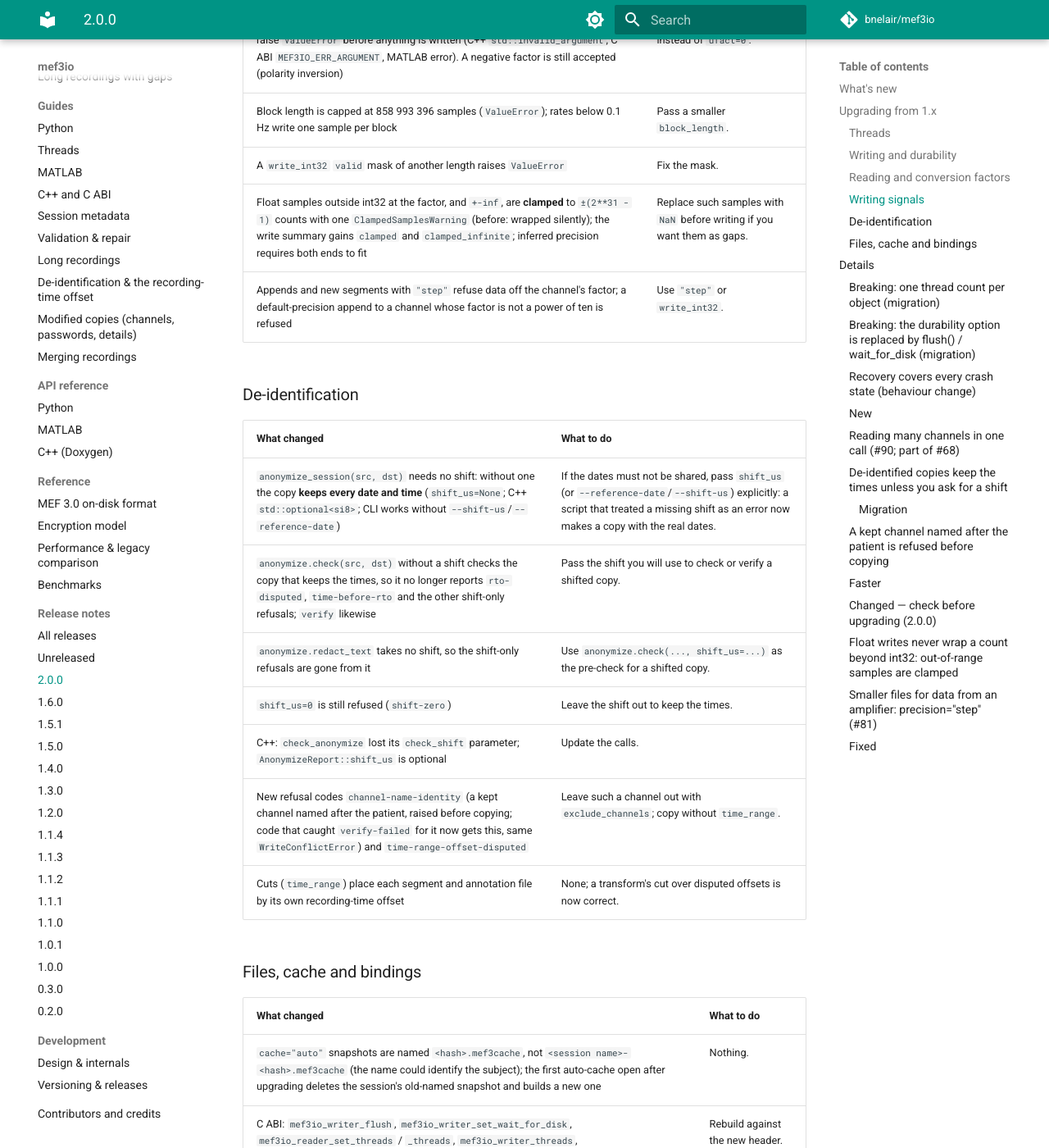
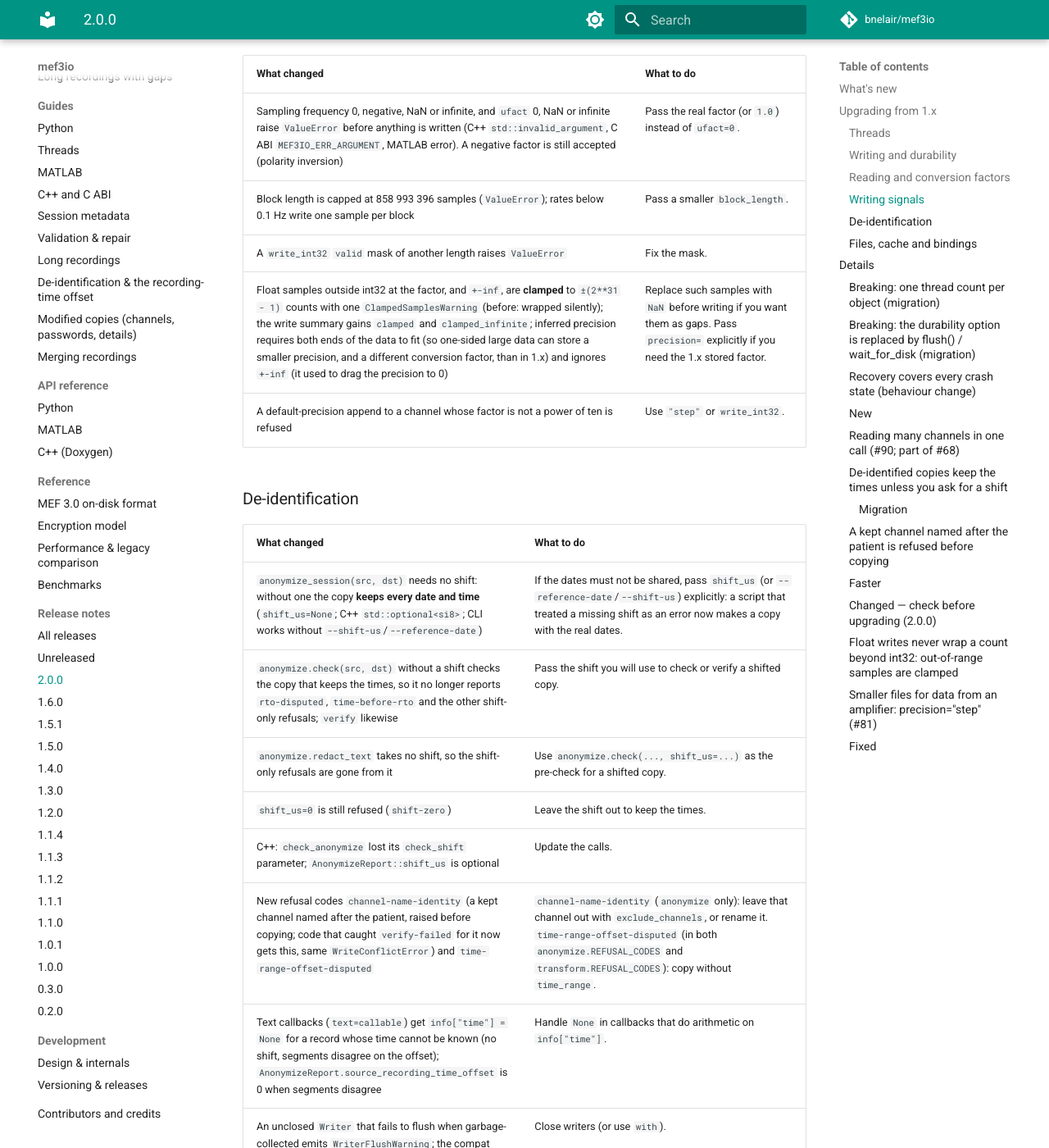
Before and after one commit to bnelair/mef3io, an MkDocs documentation site: the page built from docs/release_notes/2.0.0.md, in a window 1280 px wide and 1400 px high, scrolled down 3262 px. Shown: the whole window at 82% size. Built offline with MkDocs 1.6.1 and Material for MkDocs 9.7.7, drawn with Linux system fonts in a browser that asks for light colours; comment, search, counter and statistics services are not loaded; some of the changed text lies outside the part shown.

Commit message:
Docs 2.0.0: apply round-1 review findings
Co-Authored-By: Claude Opus 5.5 <noreply@anthropic.com>
Claude-Session: https://claude.ai/code/session_01PWYBRHqzczzUfo99eFKLmQ

```diff
--- a/docs/release_notes/2.0.0.md
+++ b/docs/release_notes/2.0.0.md
@@ -58,8 +58,9 @@ below.
 | `Writer(durability=)` / `MefWriter(durability=)` removed (`TypeError`); also C++ `SessionWriter::set_durable` / `durable()` / `SegmentSpec::durable`, C ABI `mef3io_writer_set_durable`, MEX `writer_set_durable`, MATLAB `Writer(Durability=)` | `durability="fast"`: remove it (now the default). `durability="full"`: `wait_for_disk=True`, or the default plus `w.flush()` at the points that must survive a power cut (cheaper). |
 | `close()` and leaving a `with` block now flush, and raise if the flush fails | Nothing, unless you relied on `close()` ignoring a flush error. C++ destructor and `mef3io_writer_close` cannot report a failure: call `flush()` first. |
 | A failed flush is remembered: every later `flush()`/`close()` raises again | Treat the first failure as final. |
-| The default no longer flushes the two headers an append patches, so the `.tmet` can reach the disk before the data it describes | After an unclean shutdown run `python -m mef3io recover SESSION --apply`. |
+| The default no longer flushes the two headers an append patches, so the `.tmet` can reach the disk before the data it describes | After an unclean shutdown, run `python -m mef3io recover SESSION.mefd` (dry run, lists what it would fix), then add `--apply`. |
 | `recover --apply` no longer runs a session-wide repair, and `--no-repair` is gone | Run `repair` by explicit check id for findings on healthy segments. |
+| `recover` (dry run and `--apply`) now also finds and re-derives stale declarations in each channel's last segment, and recovers an index that fails its own CRC; `RecoveredSegment.declarations` is new | Nothing to change; re-run the dry run on sessions you had marked healthy (it can now list segments 1.x called healthy). |
 
 ### Reading and conversion factors
 
@@ -82,8 +83,8 @@ below.
 | Sampling frequency 0, negative, NaN or infinite, and `ufact` 0, NaN or infinite raise `ValueError` before anything is written (C++ `std::invalid_argument`, C ABI `MEF3IO_ERR_ARGUMENT`, MATLAB error). A negative factor is still accepted (polarity inversion) | Pass the real factor (or `1.0`) instead of `ufact=0`. |
 | Block length is capped at 858 993 396 samples (`ValueError`); rates below 0.1 Hz write one sample per block | Pass a smaller `block_length`. |
 | A `write_int32` `valid` mask of another length raises `ValueError` | Fix the mask. |
-| Float samples outside int32 at the factor, and `+-inf`, are **clamped** to `±(2**31 - 1)` counts with one `ClampedSamplesWarning` (before: wrapped silently); the write summary gains `clamped` and `clamped_infinite`; inferred precision requires both ends to fit | Replace such samples with `NaN` before writing if you want them as gaps. |
-| Appends and new segments with `"step"` refuse data off the channel's factor; a default-precision append to a channel whose factor is not a power of ten is refused | Use `"step"` or `write_int32`. |
+| Float samples outside int32 at the factor, and `+-inf`, are **clamped** to `±(2**31 - 1)` counts with one `ClampedSamplesWarning` (before: wrapped silently); the write summary gains `clamped` and `clamped_infinite`; inferred precision requires both ends of the data to fit (so one-sided large data can store a smaller precision, and a different conversion factor, than in 1.x) and ignores `+-inf` (it used to drag the precision to 0) | Replace such samples with `NaN` before writing if you want them as gaps. Pass `precision=` explicitly if you need the 1.x stored factor. |
+| A default-precision append to a channel whose factor is not a power of ten is refused | Use `"step"` or `write_int32`. |
 
 ### De-identification
 
@@ -94,7 +95,9 @@ below.
 | `anonymize.redact_text` takes no shift, so the shift-only refusals are gone from it | Use `anonymize.check(..., shift_us=...)` as the pre-check for a shifted copy. |
 | `shift_us=0` is still refused (`shift-zero`) | Leave the shift out to keep the times. |
 | C++: `check_anonymize` lost its `check_shift` parameter; `AnonymizeReport::shift_us` is optional | Update the calls. |
-| New refusal codes `channel-name-identity` (a kept channel named after the patient, raised before copying; code that caught `verify-failed` for it now gets this, same `WriteConflictError`) and `time-range-offset-disputed` | Leave such a channel out with `exclude_channels`; copy without `time_range`. |
+| New refusal codes `channel-name-identity` (a kept channel named after the patient, raised before copying; code that caught `verify-failed` for it now gets this, same `WriteConflictError`) and `time-range-offset-disputed` | `channel-name-identity` (`anonymize` only): leave that channel out with `exclude_channels`, or rename it. `time-range-offset-disputed` (in both `anonymize.REFUSAL_CODES` and `transform.REFUSAL_CODES`): copy without `time_range`. |
+| Text callbacks (`text=callable`) get `info["time"] = None` for a record whose time cannot be known (no shift, segments disagree on the offset); `AnonymizeReport.source_recording_time_offset` is 0 when segments disagree | Handle `None` in callbacks that do arithmetic on `info["time"]`. |
+| An unclosed `Writer` that fails to flush when garbage-collected emits `WriterFlushWarning`; the compat `MefWriter.mef_block_len` no longer keeps a refused value | Close writers (or use `with`). |
 | Cuts (`time_range`) place each segment and annotation file by its own recording-time offset | None; a transform's cut over disputed offsets is now correct. |
 
 ### Files, cache and bindings
```
Also changed, not shown: other parts of docs/release_notes/2.0.0.md (+1 -1 lines), README.md (+3 -2 lines), docs/python.md (+2 -2 lines).
